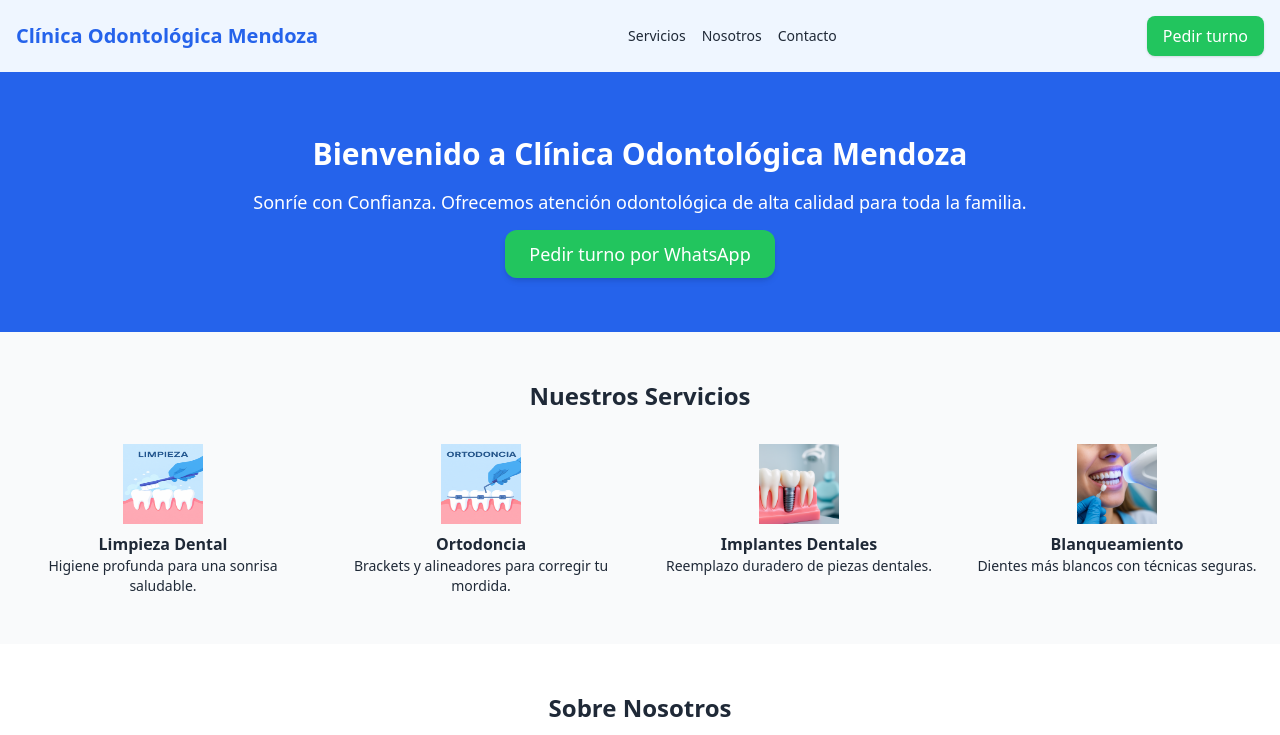
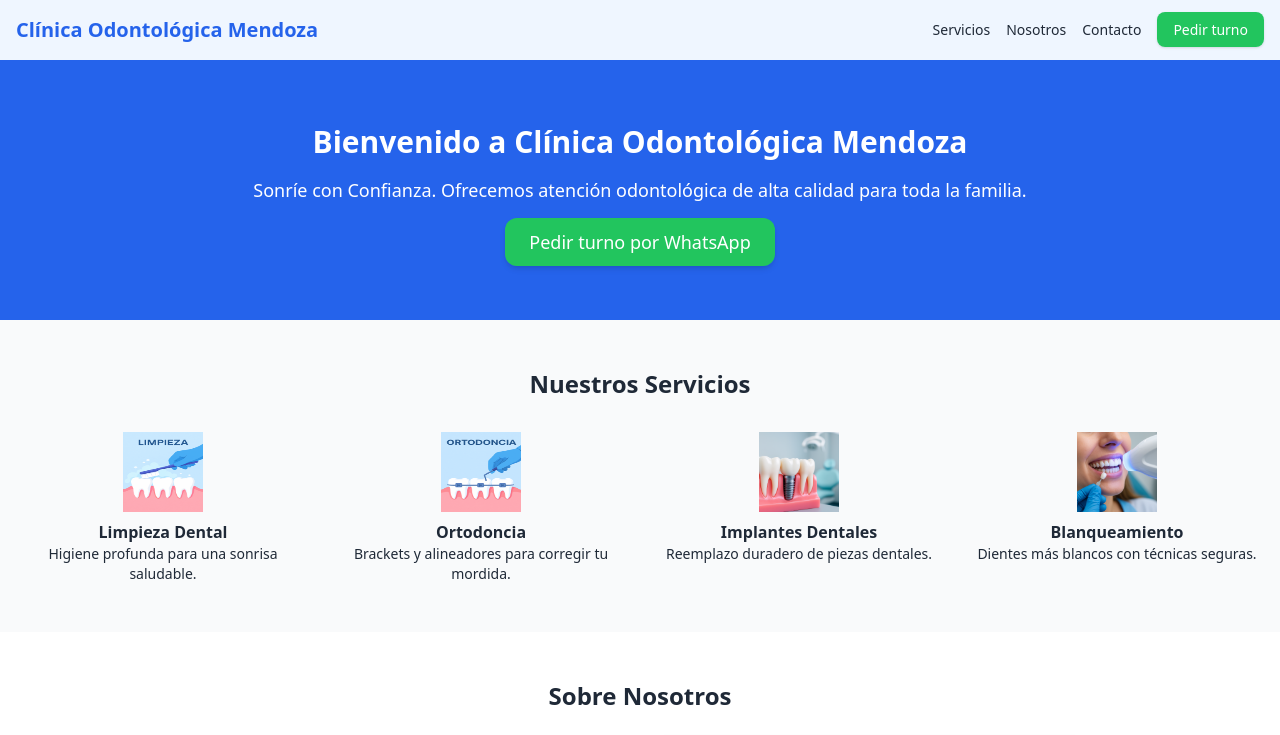
Before and after one commit to xeneize1/odontologo, a React (Vite) app: page / in a window 1280 px wide. Shown: the top 735 px of the page. Built offline with nearby package versions, Linux system fonts and the light colour scheme.

Commit message:
boton whatsapp en el nav

```diff
--- a/src/App.jsx
+++ b/src/App.jsx
@@ -21,16 +21,17 @@ export default function App() {
             <li><a href="#servicios" className="hover:text-blue-600">Servicios</a></li>
             <li><a href="#nosotros" className="hover:text-blue-600">Nosotros</a></li>
             <li><a href="#contacto" className="hover:text-blue-600">Contacto</a></li>
-          </ul>
-        </nav>
-        <a
+            <li><a
           href="https://wa.me/5492614601970?text=Hola%2C+quisiera+pedir+un+turno+para+la+cl%C3%ADnica+odontol%C3%B3gica"
           target="_blank"
           rel="noopener noreferrer"
           className="bg-green-500 hover:bg-green-600 text-white font-medium py-2 px-4 rounded-lg shadow"
         >
           Pedir turno
-        </a>
+        </a></li>
+          </ul>
+        </nav>
+
       </header>
 
       {/* Hero */}
```
